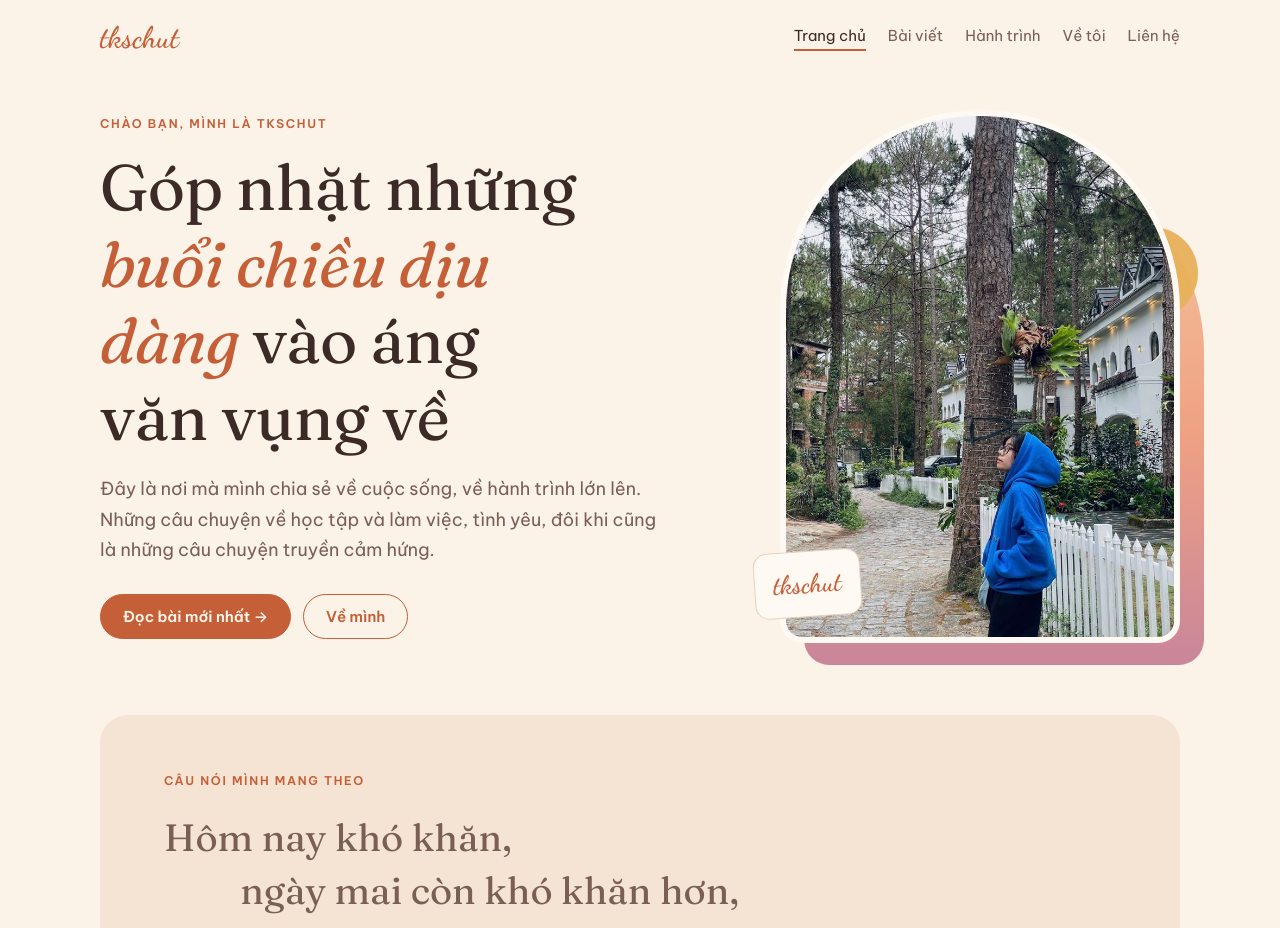
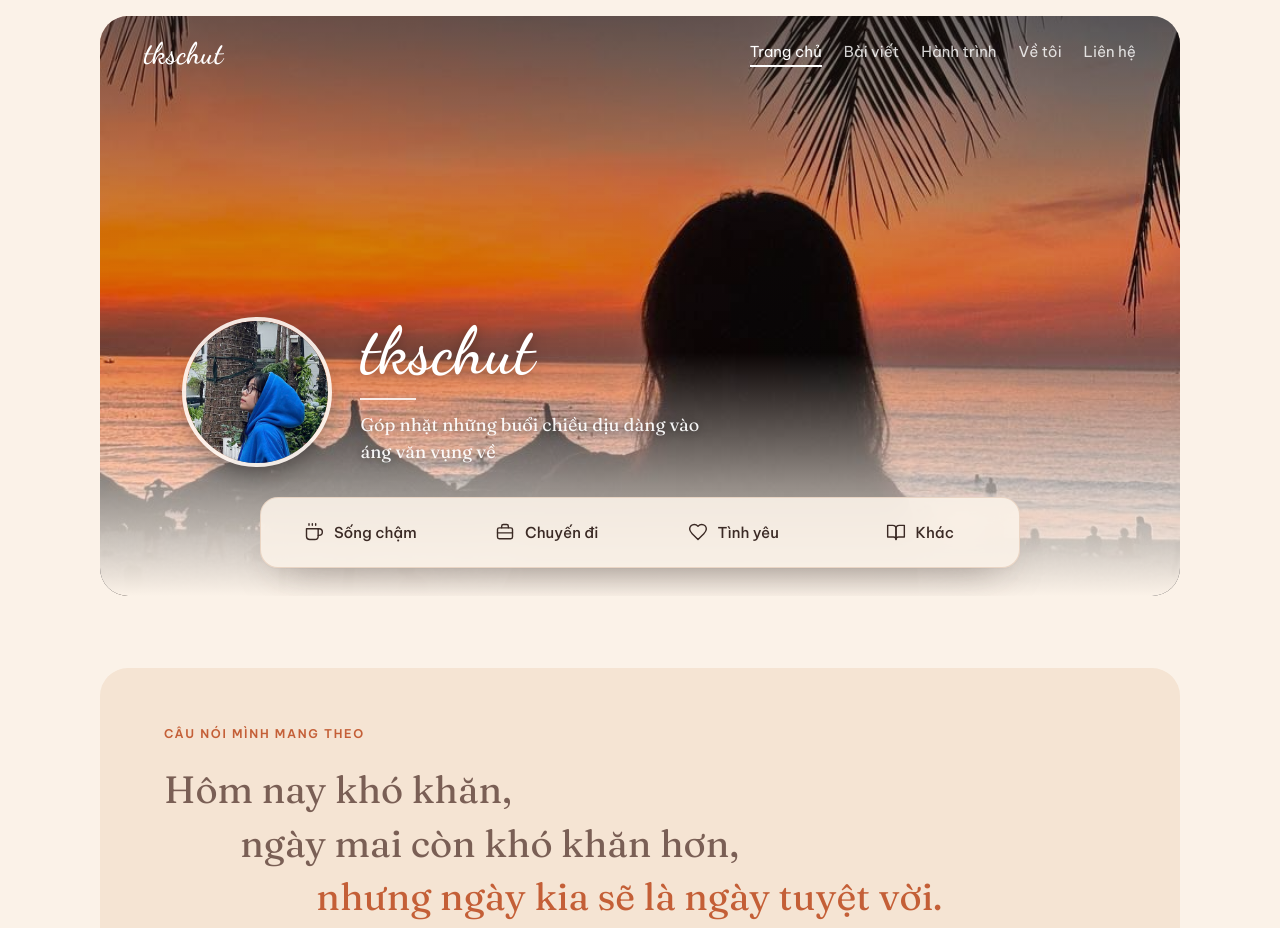
Before and after one commit to mira1611/tkschutblog, a Jekyll site: the page built from index.html, in a window 1280 px wide. Shown: the top 928 px of the page. Built offline with Jekyll 4.4.1, drawn with Linux system fonts in a browser that asks for light colours.

Commit message:
Trang chủ: đầu trang mới với ảnh nền, ảnh đại diện và thanh chủ đề nổi
Co-Authored-By: Claude Opus 5.5 <noreply@anthropic.com>
Claude-Session: https://claude.ai/code/session_01J9eJYRmJ9rzhGNEk1Z2RqL

```diff
--- a/_layouts/default.html
+++ b/_layouts/default.html
@@ -26,7 +26,7 @@
 </head>
 <body>
 <div class="wrap">
-{% include nav.html %}
+{% unless page.url == '/' %}{% include nav.html %}{% endunless %}
 {{ content }}
 {% include footer.html %}
 </div>
--- a/assets/css/style.css
+++ b/assets/css/style.css
@@ -231,3 +231,37 @@ footer small{color:var(--ink-2);font-size:13px}
   .jr-note{font-size:14px}
 }
 @media (prefers-reduced-motion:reduce){.jr-page,.jr-page::after{transition:none}}
+
+/* ===== Đầu trang chủ: ảnh nền, ảnh đại diện, thanh chủ đề nổi ===== */
+.cover{position:relative;isolation:isolate;overflow:hidden;display:flex;flex-direction:column;
+  min-height:clamp(470px,52vw,580px);margin:16px 0 72px;padding:0 clamp(20px,4vw,44px) 28px;border-radius:28px}
+.cover-bg{position:absolute;inset:0;z-index:-2;width:100%;height:100%;object-fit:cover;object-position:50% 40%}
+.cover::before{content:"";position:absolute;inset:0;z-index:-1;
+  background:linear-gradient(180deg,rgba(28,18,16,.55) 0%,rgba(28,18,16,.22) 32%,rgba(28,18,16,.12) 58%,rgba(251,242,232,.55) 80%,var(--paper) 100%)}
+.cover nav .logo{color:#fff}
+.cover nav .links a{color:rgba(255,255,255,.82)}
+.cover nav .links a:hover,.cover nav .links a.on{color:#fff}
+.cover nav .links a.on{border-bottom-color:#fff}
+.cover-id{display:flex;align-items:center;gap:28px;margin-top:auto;margin-bottom:30px;padding-left:clamp(0px,3vw,40px)}
+.avatar{flex:none;width:clamp(108px,13vw,150px);aspect-ratio:1;max-width:100%;border-radius:50%;object-fit:cover;
+  border:4px solid rgba(255,249,243,.9);box-shadow:0 14px 30px -12px rgba(0,0,0,.5)}
+.cover-name{font-family:var(--hand);font-weight:600;font-size:clamp(46px,6vw,66px);line-height:1;color:#fff;text-shadow:0 2px 14px rgba(0,0,0,.35)}
+.cover-rule{display:block;width:56px;height:2px;margin:14px 0 12px;background:rgba(255,255,255,.85)}
+.cover-tag{max-width:32ch;font-family:var(--serif);font-size:clamp(15px,1.5vw,18px);line-height:1.45;color:rgba(255,255,255,.94);text-shadow:0 1px 10px rgba(0,0,0,.4)}
+.topics{display:grid;grid-template-columns:repeat(4,minmax(0,1fr));gap:4px;width:100%;max-width:760px;margin:0 auto;padding:8px;
+  background:rgba(251,242,232,.9);-webkit-backdrop-filter:blur(12px);backdrop-filter:blur(12px);
+  border:1px solid rgba(232,210,192,.9);border-radius:18px;box-shadow:0 18px 40px -22px rgba(59,42,37,.55)}
+.topics a{display:flex;align-items:center;justify-content:center;gap:10px;padding:14px 8px;border-radius:12px;
+  color:var(--ink);text-decoration:none;font-size:15px;font-weight:500;transition:background .2s,color .2s}
+.topics a:hover{background:var(--paper-2);color:var(--terra)}
+.topics svg{flex:none;width:20px;height:20px}
+@media (max-width:760px){
+  .cover{min-height:600px;margin-top:10px;border-radius:22px;padding-bottom:18px}
+  .cover-bg{object-position:50% 45%}
+  .cover{padding-inline:16px}
+  .cover nav .links{gap:12px;font-size:14px}
+  .cover-id{flex-direction:column;align-items:center;text-align:center;gap:16px;padding-left:0;margin-bottom:24px}
+  .cover-rule{margin-inline:auto}
+  .topics{grid-template-columns:repeat(2,minmax(0,1fr))}
+  .topics a{justify-content:flex-start;padding:12px 14px;font-size:14px}
+}
--- a/assets/js/main.js
+++ b/assets/js/main.js
@@ -255,3 +255,13 @@
   window.addEventListener('resize', render);
   render();
 })();
+
+/* Thanh chủ đề ở đầu trang: lọc sẵn danh sách bài theo chủ đề */
+(function () {
+  document.querySelectorAll('.topics a[data-topic]').forEach(function (a) {
+    a.addEventListener('click', function () {
+      var chip = document.querySelector('.chip[data-f="' + a.dataset.topic + '"]');
+      if (chip) chip.click();
+    });
+  });
+})();
--- a/index.html
+++ b/index.html
@@ -1,21 +1,22 @@
 ---
 layout: default
 ---
-<header class="hero" id="top">
-  <div>
-    <p class="eyebrow">Chào bạn, mình là tkschut</p>
-    <h1>Góp nhặt những <em>buổi chiều dịu dàng</em> vào áng văn vụng về</h1>
-    <p class="lede">Đây là nơi mà mình chia sẻ về cuộc sống, về hành trình lớn lên. Những câu chuyện về học tập và làm việc, tình yêu, đôi khi cũng là những câu chuyện truyền cảm hứng.</p>
-    <div class="cta">
-      <a class="btn solid" href="{{ site.posts.first.url | relative_url }}">Đọc bài mới nhất →</a>
-      <a class="btn ghost" href="#ve-toi">Về mình</a>
+<header class="cover" id="top">
+  <img class="cover-bg" src="{{ '/images/hero.jpg' | relative_url }}" alt="">
+  {% include nav.html %}
+  <div class="cover-id">
+    <img class="avatar" src="{{ '/images/avatar.jpg' | relative_url }}" alt="Ảnh đại diện của tkschut">
+    <div>
+      <h1 class="cover-name">tkschut</h1>
+      <span class="cover-rule" aria-hidden="true"></span>
+      <p class="cover-tag">Góp nhặt những buổi chiều dịu dàng vào áng văn vụng về</p>
     </div>
   </div>
-  <div class="frame">
-    <div class="sky"></div>
-    <div class="sun"></div>
-    <div class="arch"><img src="{{ '/images/tkschut.jpg' | relative_url }}" alt="tkschut mặc áo hoodie xanh, ngước nhìn hàng thông trên con đường lát đá"></div>
-    <div class="sign">tkschut</div>
+  <div class="topics" role="navigation" aria-label="Chủ đề bài viết">
+    <a href="#bai-viet" data-topic="Sống chậm"><svg viewBox="0 0 24 24" fill="none" stroke="currentColor" stroke-width="1.7" stroke-linecap="round" stroke-linejoin="round" aria-hidden="true"><path d="M17 8h1a4 4 0 0 1 0 8h-1"/><path d="M3 8h14v9a4 4 0 0 1-4 4H7a4 4 0 0 1-4-4Z"/><path d="M6 2v2M10 2v2M14 2v2"/></svg>Sống chậm</a>
+    <a href="#bai-viet" data-topic="Chuyến đi"><svg viewBox="0 0 24 24" fill="none" stroke="currentColor" stroke-width="1.7" stroke-linecap="round" stroke-linejoin="round" aria-hidden="true"><rect x="3" y="7" width="18" height="13" rx="2"/><path d="M8 7V5a2 2 0 0 1 2-2h4a2 2 0 0 1 2 2v2"/><path d="M3 13h18"/></svg>Chuyến đi</a>
+    <a href="#bai-viet" data-topic="Tình yêu"><svg viewBox="0 0 24 24" fill="none" stroke="currentColor" stroke-width="1.7" stroke-linecap="round" stroke-linejoin="round" aria-hidden="true"><path d="M19 14c1.5-1.5 3-3.2 3-5.5A5.5 5.5 0 0 0 16.5 3c-1.8 0-3 .5-4.5 2-1.5-1.5-2.7-2-4.5-2A5.5 5.5 0 0 0 2 8.5c0 2.3 1.5 4 3 5.5l7 7Z"/></svg>Tình yêu</a>
+    <a href="#bai-viet" data-topic="Khác"><svg viewBox="0 0 24 24" fill="none" stroke="currentColor" stroke-width="1.7" stroke-linecap="round" stroke-linejoin="round" aria-hidden="true"><path d="M2 4h6a4 4 0 0 1 4 4v13a3 3 0 0 0-3-3H2Z"/><path d="M22 4h-6a4 4 0 0 0-4 4v13a3 3 0 0 1 3-3h7Z"/></svg>Khác</a>
   </div>
 </header>
 
```
Also changed, not shown: images/avatar.jpg (added), images/hero.jpg (added).
